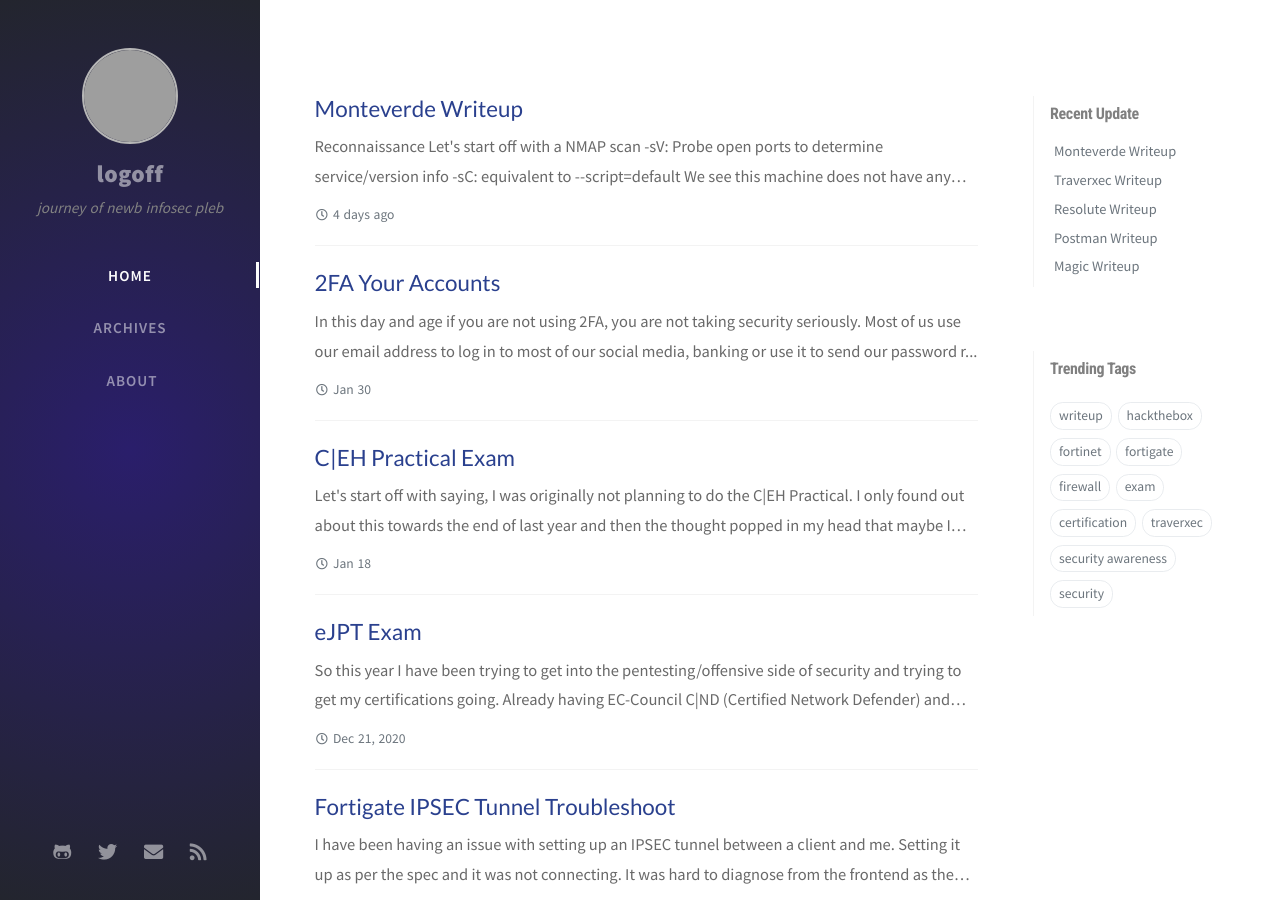
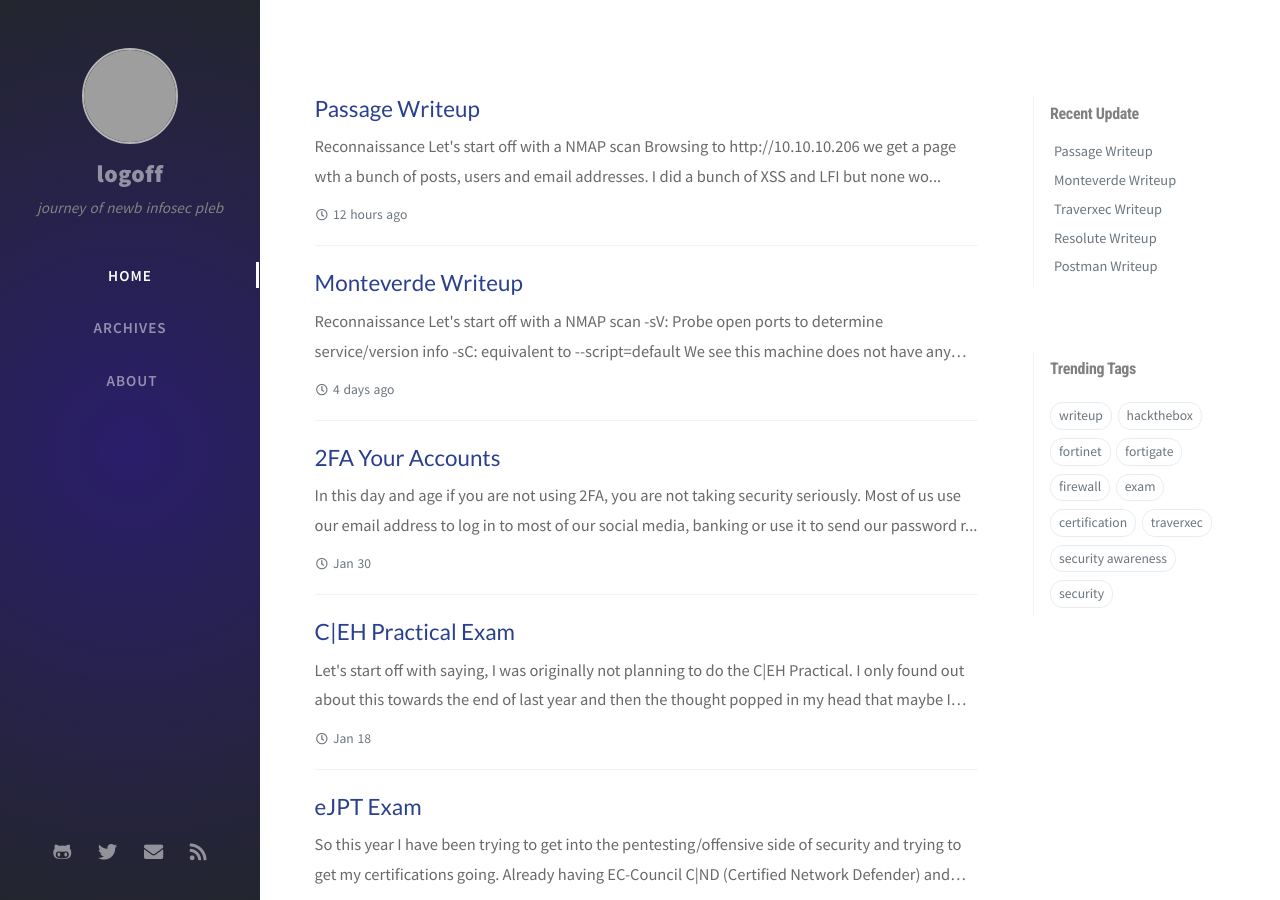
Before and after one commit to geoffchisnall/geoffchisnall.github.io, a Jekyll site: the page built from index.html, in a window 1280 px wide and 900 px high. Built offline with Jekyll 4.4.1, drawn with Linux system fonts in a browser that asks for light colours; nearby versions of some CDN libraries; the list of posts is cut into pages by our own code; comment, search, counter and statistics services are not loaded; some of the changed text lies outside the part shown; grey boxes are pictures that could not be loaded.

Commit message:
Passage HackTheBox writeup

```diff
--- a/_data/updates.yml
+++ b/_data/updates.yml
@@ -1,3 +1,6 @@
+-
+  filename: 'Passage-Writeup'
+  lastmod: '2021-03-07 21:49:34 +0200'
 -
   filename: 'Monteverde-Writeup'
   lastmod: '2021-03-03 15:19:01 +0200'
--- /dev/null
+++ b/_posts/2021-03-07-Passage-Writeup.md
@@ -0,0 +1,216 @@
+---
+title: Passage Writeup
+author: mooncakeza
+date: 2021-03-07 9:40am
+categories: [hackthebox]
+tags: [hackthebox, writeup, passage]
+math: true
+image: /assets/img/htb/Passage/passage_card.png
+---
+
+<h1> Reconnaissance </h1>
+
+<p>
+Let's start off with a NMAP scan
+</p>
+
+<img src="/assets/img/htb/Passage/01_nmap.png" style="border:2px solid black">
+
+<p>
+Browsing to <i>http://10.10.10.206</i> we get a page wth a bunch of posts, users and email addresses.
+</p>
+
+<img src="/assets/img/htb/Passage/02_frontpage.png" style="border:2px solid black">
+
+<p>
+I did a bunch of XSS and LFI but none worked. We cannot use any Gobuster / wfuzz enumeration as fail2ban will block is after a few seconds so we have to do this manually.
+<br>
+I checked the RSS feed and we get a new folder /CuteNews
+</p>
+
+<img src="/assets/img/htb/Passage/03_rss_feed.png" style="border:2px solid black">
+
+<p>
+I then go to the CuteNews page.
+</p>
+
+<img src="/assets/img/htb/Passage/04_cutenews_page.png" style="border:2px solid black">
+
+<p>
+Let's register a user and then login.
+</p>
+
+<img src="/assets/img/htb/Passage/05_register.png" style="border:2px solid black">
+<br>
+<br>
+<img src="/assets/img/htb/Passage/06_login.png" style="border:2px solid black">
+
+<p>
+Browsing around didn't give me anything much to play with so then I checked the version of CuteNews and see if there is maybe an exploit in the current software version with <b><i>searchsploit</i></b>
+</p>
+
+<img src="/assets/img/htb/Passage/07_cutenews_version.png" style="border:2px solid black">
+<br>
+<img src="/assets/img/htb/Passage/08_cutenews_exploit.png" style="border:2px solid black">
+
+<h1> Exploitation and gaining access </h1>
+
+<p>
+We find 4 exploits we can use.
+<br>
+I opted for the metasploit one because I was lazy. OffSec will not be pleased ;)
+<br>
+We need the .rb file as Metsploit doesn't have the module in its database.
+<br>
+So we are going to download the file via searchsploit, copy it to metasploit to use and then load the module into metasploit.
+</p>
+
+<img src="/assets/img/htb/Passage/09_cutenews_searchsploit.png" style="border:2px solid black">
+<br>
+<img src="/assets/img/htb/Passage/10_cutenews_metasploit.png" style="border:2px solid black">
+<br>
+<img src="/assets/img/htb/Passage/11_use_cutenews.png" style="border:2px solid black">
+
+<p>
+We then have to configure the options.
+<br>
+Set the rhosts, lhost (your tun0 ip address) and also set the username and password to what we registered as above.
+</p>
+
+<img src="/assets/img/htb/Passage/12_cutenews_options.png" style="border:2px solid black">
+
+<p>
+Then we run the exploit and we should see a meterpreter shell!
+</p>
+
+<img src="/assets/img/htb/Passage/13_passage_meterpreter.png" style="border:2px solid black">
+
+<p>
+We run sysinfo to make sure we are on the machine and we also check to see what user we are.
+</p>
+
+<img src="/assets/img/htb/Passage/14_passage_sysinfo.png" style="border:2px solid black">
+
+<p>
+We need to get a proper shell.
+<br>
+After enumerating for quite a while I managed to find the following interesting file.
+</p>
+
+<img src="/assets/img/htb/Passage/15_passage_find_stuff.png" style="border:2px solid black">
+<br>
+<img src="/assets/img/htb/Passage/16_passage_line_file.png" style="border:2px solid black">
+
+<p>
+We need to get the hashes and then base64 decode them but first we need to prepare a nice faster way instead of manually doing it.
+<br>
+<b><i>cat lines | grep YT | sed 's/^/echo \"/' | sed 's/$/" | base64 -d/g' > lines.hashed</i></b>
+</p>
+
+<img src="/assets/img/htb/Passage/17_hash_base64decode.png" style="border:2px solid black">
+
+<p>
+Then we manually have to take the following hashes and add it to a file.
+</p>
+
+<img src="/assets/img/htb/Passage/18_hashes.png" style="border:2px solid black">
+
+<p>
+We run one of the hashes through hash-identifier to see what hash it is.
+</p>
+
+<img src="/assets/img/htb/Passage/19_hashes_identify.png" style="border:2px solid black">
+
+<p>
+Looks to be a SHA-256 hash.
+<br>
+Now we run hashcat.
+</p>
+
+<img src="/assets/img/htb/Passage/20_hashcat_start.png" style="border:2px solid black">
+<br>
+<img src="/assets/img/htb/Passage/21_hashcat_end.png" style="border:2px solid black">
+
+<p>
+We now have a password for the hash <i>e26f3e86d1f8108120723ebe690e5d3d61628f4130076ec6cb43f16f497273cd</i> and looking at the file from previously we can see that this hash belongs to <i>paul@passage.htb</i>
+</p>
+
+<p>
+We try to ssh with the user <i>paul</i> and the password but we get a login failure probably because we will need a ssh key for the user.
+</p>
+
+<img src="/assets/img/htb/Passage/22_paul_ssh.png" style="border:2px solid black">
+
+<p>
+We just use the normal su method, login and then grab the user flag :)
+</p>
+
+<img src="/assets/img/htb/Passage/23_paul_su.png" style="border:2px solid black">
+<br>
+<img src="/assets/img/htb/Passage/24_userflag.png" style="border:2px solid black">
+
+<p>
+Let's go grab that ssh key!
+<br>
+Copy Paul's id_rsa key.
+<br>
+I renamed it to paul.ssh and then used that to ssh.
+</p>
+
+<img src="/assets/img/htb/Passage/25_ssh_paul_key.png" style="border:2px solid black">
+<br>
+<img src="/assets/img/htb/Passage/26_ssh_paul.png" style="border:2px solid black">
+
+<p>
+I had a look in the .ssh directory and I found the following which we can use.
+</p>
+
+<img src="/assets/img/htb/Passage/27_ssh_auth_keys.png" style="border:2px solid black">
+
+<p>
+We can just ssh to the nadav user as it seems Paul and Nadav are using the same ssh keys.
+</p>
+
+<img src="/assets/img/htb/Passage/28_ssh_nadav.png" style="border:2px solid black">
+
+<h1> Privilege Escalation to root </h1>
+
+<p>
+After enumerating for quite a bit, looking at the running processes we find the following.
+</p>
+
+<img src="/assets/img/htb/Passage/29_process_usb_creator.png" style="border:2px solid black">
+
+<p>
+Let's go Google and see what we can do with this process.
+</p>
+
+<img src="/assets/img/htb/Passage/30_usb_creator_google.png" style="border:2px solid black">
+<br>
+Looks like we might have the right exploit!
+<br>
+The username on the box and the author of the article is strangly the same!
+<br>
+<img src="/assets/img/htb/Passage/31_usb_creator_markus_nadav.png" style="border:2px solid black">
+
+<p>
+Let's get an idea what this exploit does.
+</p>
+
+<img src="/assets/img/htb/Passage/32_usb_creator_exploit_describe.png" style="border:2px solid black">
+
+<p>
+Time to run the exploit commands and get the ssh key from root as we are able to copy ANY file on the system to a specified file for us to access.
+</p>
+
+<img src="/assets/img/htb/Passage/33_usb_creator_exploit.png" style="border:2px solid black">
+
+<p>
+Copy the key and use the key to ssh into the server as root and grab the root flag!
+</p>
+
+<img src="/assets/img/htb/Passage/34_passage_root.png" style="border:2px solid black">
+
+<p>
+This was a pretty fun box I have to say. Thank you ChefByzen for a great box as usual!
+</p>
--- /dev/null
+++ b/tags/passage.html
@@ -0,0 +1,5 @@
+---
+layout: tag
+title: passage
+tag: passage
+---
```
Also changed, not shown: assets/img/htb/Passage/18_hashes.png, assets/img/htb/Passage/19_hashes_identify.png, assets/img/htb/Passage/21_hashcat_end.png, assets/img/htb/Passage/23_paul_su.png, assets/img/htb/Passage/24_userflag.png, assets/img/htb/Passage/34_passage_root.png.
